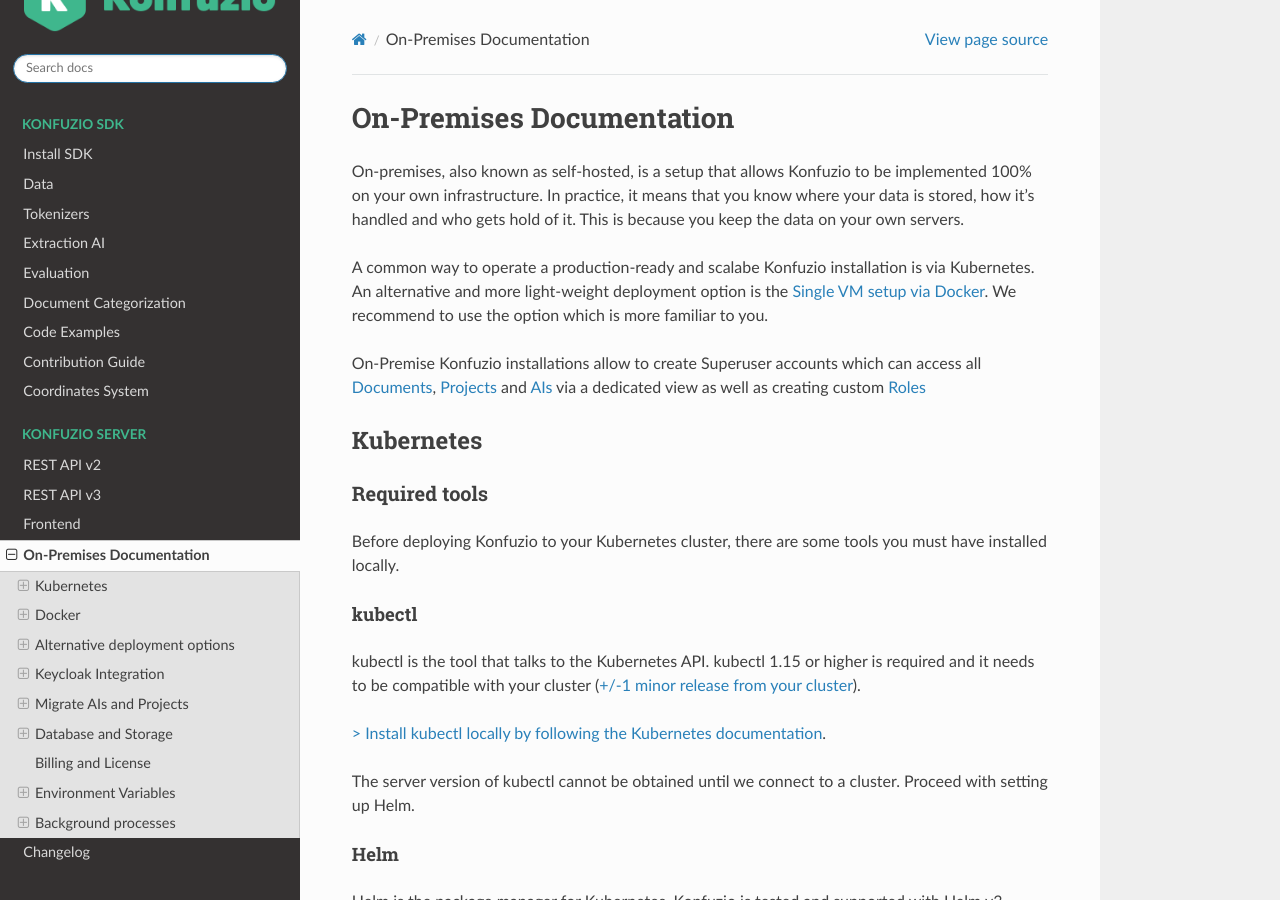
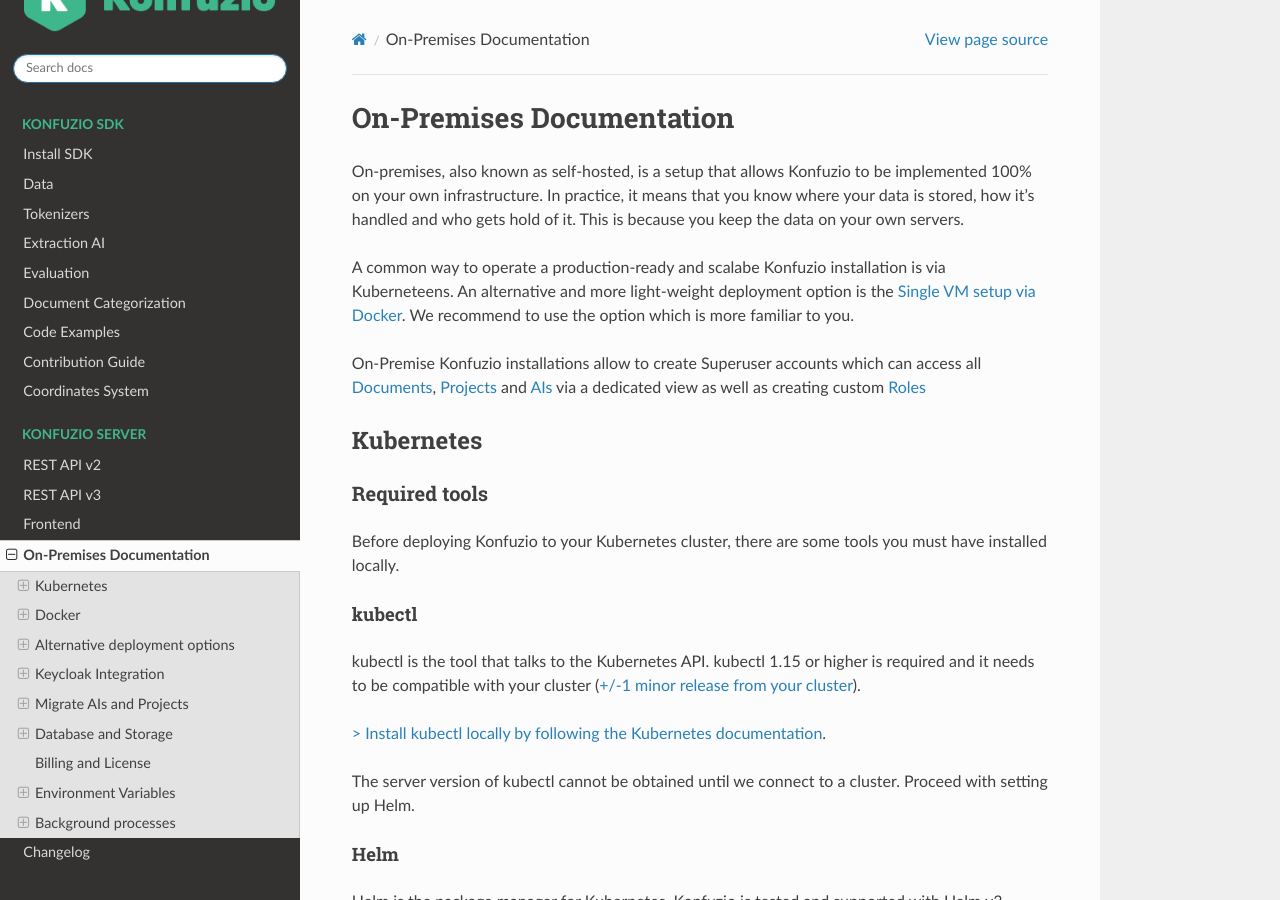
Before and after one commit to konfuzio-ai/konfuzio-sdk, a Sphinx documentation site: the page built from docs/web/on_premises.md, in a window 1280 px wide and 900 px high. Built offline with Sphinx 7.4.7 and the Read the Docs theme 2.0.0, drawn with Linux system fonts in a browser that asks for light colours.

Commit message:
Update on_premises.md

````diff
--- a/docs/web/on_premises.md
+++ b/docs/web/on_premises.md
@@ -7,7 +7,7 @@
 
 On-premises, also known as self-hosted, is a setup that allows Konfuzio to be implemented 100% on your own infrastructure. In practice, it means that you know where your data is stored, how it's handled and who gets hold of it. This is because you keep the data on your own servers.
 
-A common way to operate a production-ready and scalabe Konfuzio installation is via Kubernetes. An alternative and more light-weight deployment option is the [Single VM setup via Docker](/web/on_premises.html#alternative-deployment-options). We recommend to use the option which is more familiar to you.
+A common way to operate a production-ready and scalabe Konfuzio installation is via Kuberneteens. An alternative and more light-weight deployment option is the [Single VM setup via Docker](/web/on_premises.html#alternative-deployment-options). We recommend to use the option which is more familiar to you.
 
 On-Premise Konfuzio installations allow to create Superuser accounts which can access all [Documents](https://help.konfuzio.com/modules/superuserdocuments/index.html), [Projects](https://help.konfuzio.com/modules/superuserprojects/index.html) and [AIs](https://help.konfuzio.com/modules/superuserais/index.html) via a dedicated view as well as creating custom [Roles](https://help.konfuzio.com/modules/superuserroles/index.html)
 
@@ -726,18 +726,12 @@
 TRAINING_CATEGORIZATION_TIME_LIMIT =
 SANDWICH_PDF_TIME_LIMIT =
 DOCUMENT_TEXT_AND_BBOXES_TIME_LIMIT =
-
-
 # Default time limits for period background tasks (optional)
-
 # https://help.konfuzio.com/modules/projects/index.html?#auto-deletion-of-documents
-
+# Both are set to 3600, the max amount of time the task may take.
+# If a huge amount of documents have been deleted, this may need to be increased.
 CLEAN_DELETED_DOCUMENT_TIME_LIMIT =
 CLEAN_DOCUMENT_WITHOUT_DATASET_TIME_LIMIT =
-
-# Both are set to 3600, the max amount of time the task may take.
-# If a huge amount of documents have been deleted, this may need to be increased.
-
 ```
 
 ### Environment Variables for Read API Container
````
